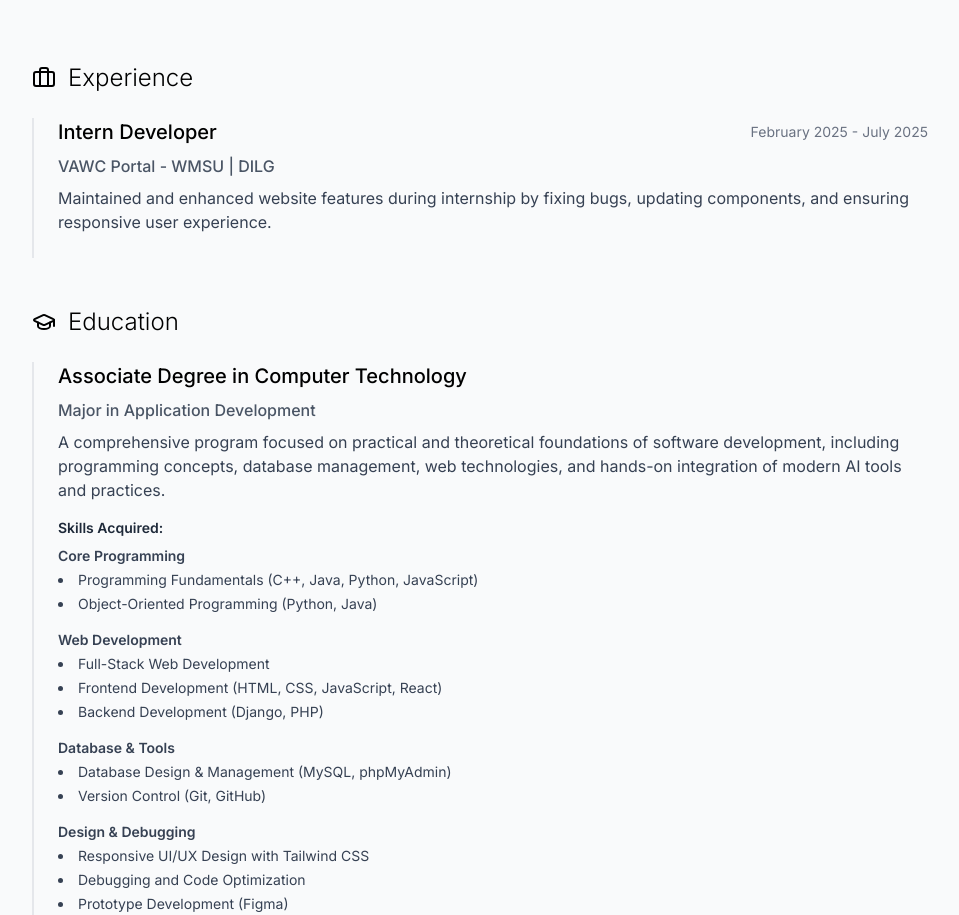
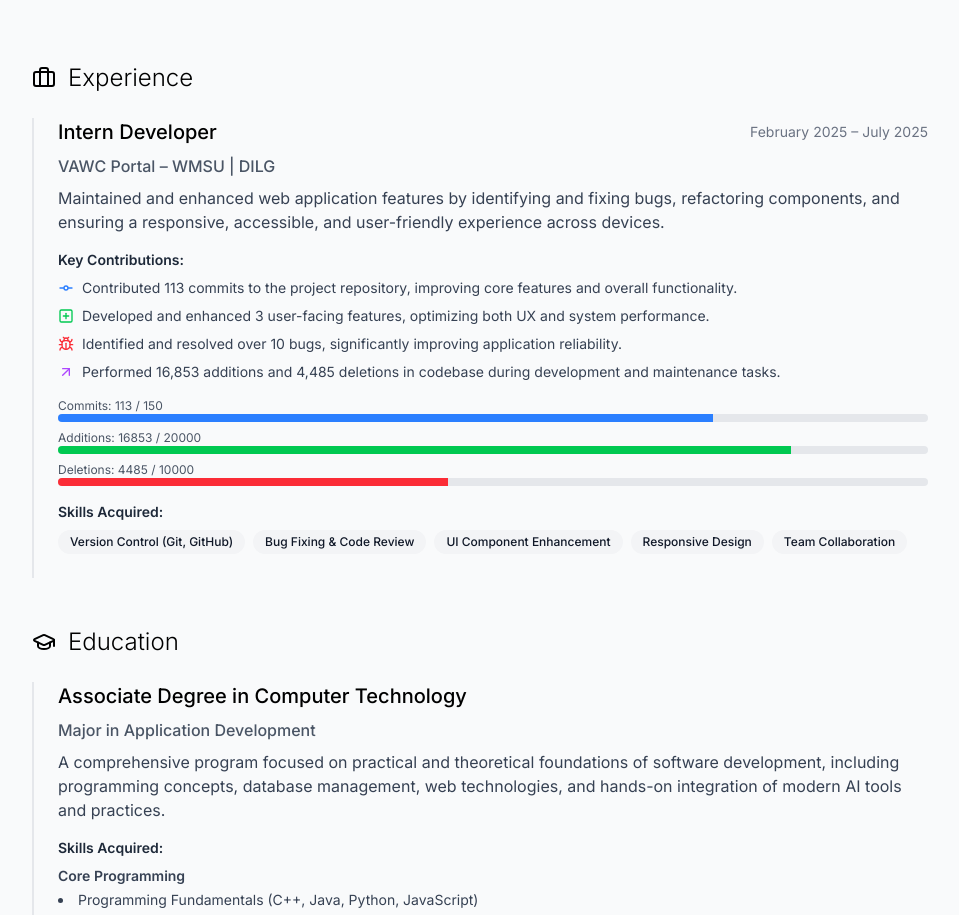
Before and after one commit to nekolaiv/developer-website, a Next.js app: page / in a window 1280 px wide. Shown: the part 1826-2741 px from the top of the page, without its empty margins (160-1119 px from the left). Built offline with nearby package versions, Linux system fonts and the light colour scheme.

Commit message:
refactor: update experience section

```diff
--- a/src/components/resume.tsx
+++ b/src/components/resume.tsx
@@ -1,16 +1,55 @@
 "use client"
 
 import { Button } from "@/components/ui/button"
-import { Download, Briefcase, GraduationCap, Award } from "lucide-react"
+import {
+  Download,
+  Briefcase,
+  GraduationCap,
+  Award,
+  FileCode,
+  GitCommit,
+  Bug,
+  PlusSquare,
+  ArrowUpRight,
+} from "lucide-react"
+
 
 const experience = [
   {
     title: "Intern Developer",
-    company: "VAWC Portal - WMSU | DILG",
-    period: "February 2025 - July 2025",
+    company: "VAWC Portal – WMSU | DILG",
+    period: "February 2025 – July 2025",
     description:
-      "Maintained and enhanced website features during internship by fixing bugs, updating components, and ensuring responsive user experience.",
+      "Maintained and enhanced web application features by identifying and fixing bugs, refactoring components, and ensuring a responsive, accessible, and user-friendly experience across devices.",
+    contributions: [
+      "Contributed 113 commits to the project repository, improving core features and overall functionality.",
+      "Developed and enhanced 3 user-facing features, optimizing both UX and system performance.",
+      "Identified and resolved over 10 bugs, significantly improving application reliability.",
+      "Performed 16,853 additions and 4,485 deletions in codebase during development and maintenance tasks.",
+    ],
+    skills: [
+      "Version Control (Git, GitHub)",
+      "Bug Fixing & Code Review",
+      "UI Component Enhancement",
+      "Responsive Design",
+      "Team Collaboration",
+    ],
   },
+]
+
+const iconMap = {
+  commit: <GitCommit className="h-4 w-4 text-blue-500 mt-[2px]" />,
+  feature: <PlusSquare className="h-4 w-4 text-green-500 mt-[2px]" />,
+  bug: <Bug className="h-4 w-4 text-red-500 mt-[2px]" />,
+  changes: <ArrowUpRight className="h-4 w-4 text-purple-500 mt-[2px]" />,
+}
+
+const contributionIcons = [
+  { keyword: "commit", icon: iconMap.commit },
+  { keyword: "feature", icon: iconMap.feature },
+  { keyword: "bug", icon: iconMap.bug },
+  { keyword: "addition", icon: iconMap.changes },
+  { keyword: "deletion", icon: iconMap.changes },
 ]
 
 const education = [
@@ -123,6 +162,31 @@ export default function Resume() {
     link.click()
   }
 
+  const getIconForContribution = (text: string) => {
+    const found = contributionIcons.find(({ keyword }) =>
+      text.toLowerCase().includes(keyword)
+    )
+    return found ? found.icon : <FileCode className="h-4 w-4 text-gray-400 mt-[2px]" />
+  }
+
+  const getStatsFromContributions = (contributions: string[]) => {
+    let commits = 0,
+      additions = 0,
+      deletions = 0
+
+    contributions.forEach((text) => {
+      const commitMatch = text.match(/(\d+)\s+commits?/)?.[1]
+      const additionMatch = text.match(/(\d{1,3}(?:,\d{3})*)\s+additions?/)?.[1]
+      const deletionMatch = text.match(/(\d{1,3}(?:,\d{3})*)\s+deletions?/)?.[1]
+
+      if (commitMatch) commits = parseInt(commitMatch.replace(/,/g, ""))
+      if (additionMatch) additions = parseInt(additionMatch.replace(/,/g, ""))
+      if (deletionMatch) deletions = parseInt(deletionMatch.replace(/,/g, ""))
+    })
+
+    return { commits, additions, deletions }
+  }
+
   return (
     <section id="resume" className="py-20 px-4 sm:px-6 lg:px-8 bg-gray-50 dark:bg-gray-900/50">
       <div className="max-w-4xl mx-auto">
@@ -148,16 +212,69 @@ export default function Resume() {
               <h3 className="text-2xl font-light">Experience</h3>
             </div>
             <div className="space-y-6">
-              {experience.map((job, index) => (
+              {experience.map((job, index) => {
+                const stats = getStatsFromContributions(job.contributions || [])
+                return (
                   <div key={index} className="border-l-2 border-gray-200 dark:border-gray-700 pl-6 pb-6">
                     <div className="flex flex-col sm:flex-row sm:items-center sm:justify-between mb-2">
                       <h4 className="text-xl font-medium">{job.title}</h4>
                       <span className="text-sm text-gray-500 dark:text-gray-400">{job.period}</span>
                     </div>
                     <p className="text-gray-600 dark:text-gray-400 font-medium mb-2">{job.company}</p>
-                  <p className="text-gray-700 dark:text-gray-300">{job.description}</p>
+                    <p className="text-gray-700 dark:text-gray-300 mb-4">{job.description}</p>
+
+                    {/* Contributions with icons */}
+                    {job.contributions?.length > 0 && (
+                      <div className="mb-4">
+                        <p className="text-sm font-semibold text-gray-800 dark:text-gray-200 mb-2">Key Contributions:</p>
+                        <ul className="space-y-2 text-sm text-gray-700 dark:text-gray-400">
+                          {job.contributions.map((text, i) => (
+                            <li key={i} className="flex gap-2 items-start">
+                              {getIconForContribution(text)}
+                              <span>{text}</span>
+                            </li>
+                          ))}
+                        </ul>
+
+                        {/* Visual Stats */}
+                        <div className="mt-4 space-y-2">
+                          {["commits", "additions", "deletions"].map((label) => {
+                            const value = stats[label as keyof typeof stats]
+                            const max = label === "commits" ? 150 : label === "additions" ? 20000 : 10000
+                            const width = `${Math.min((value / max) * 100, 100)}%`
+                            const color = label === "commits" ? "bg-blue-500" : label === "additions" ? "bg-green-500" : "bg-red-500"
+                            return (
+                              <div key={label} className="w-full">
+                                <p className="text-xs text-gray-600 dark:text-gray-400 capitalize">{label}: {value} / {label === "commits" ? 150 : label === "additions" ? 20000 : 10000} </p>
+                                <div className="w-full h-2 bg-gray-200 dark:bg-gray-700 rounded-full overflow-hidden">
+                                  <div className={`h-full ${color}`} style={{ width }}></div>
                                 </div>
+                              </div>
+                            )
+                          })}
+                        </div>
+                      </div>
+                    )}
+
+                    {/* Animated Skills */}
+                    {job.skills?.length > 0 && (
+                      <div className="mt-4">
+                        <p className="text-sm font-semibold text-gray-800 dark:text-gray-200 mb-2">Skills Acquired:</p>
+                        <div className="flex flex-wrap gap-2">
+                          {job.skills.map((skill, i) => (
+                            <span
+                              key={i}
+                              className="inline-block bg-gray-100 dark:bg-gray-700 text-xs text-gray-900 dark:text-white font-medium px-3 py-1 rounded-full transition-transform duration-300 transform hover:scale-105 hover:bg-opacity-80"
+                            >
+                              {skill}
+                            </span>
                           ))}
+                        </div>
+                      </div>
+                    )}
+                  </div>
+                )
+              })}
             </div>
           </div>
 
```
Lines whose indentation alone changed are shown as unchanged.
